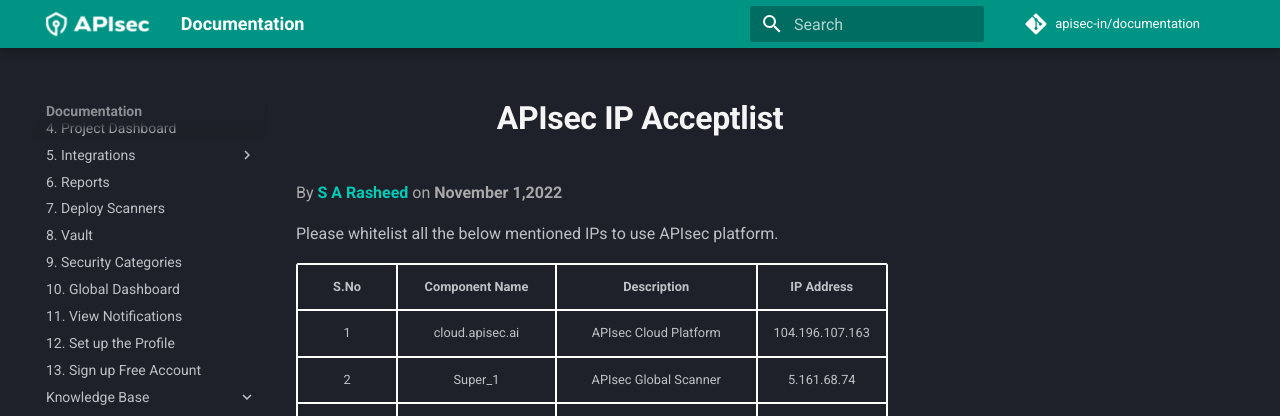
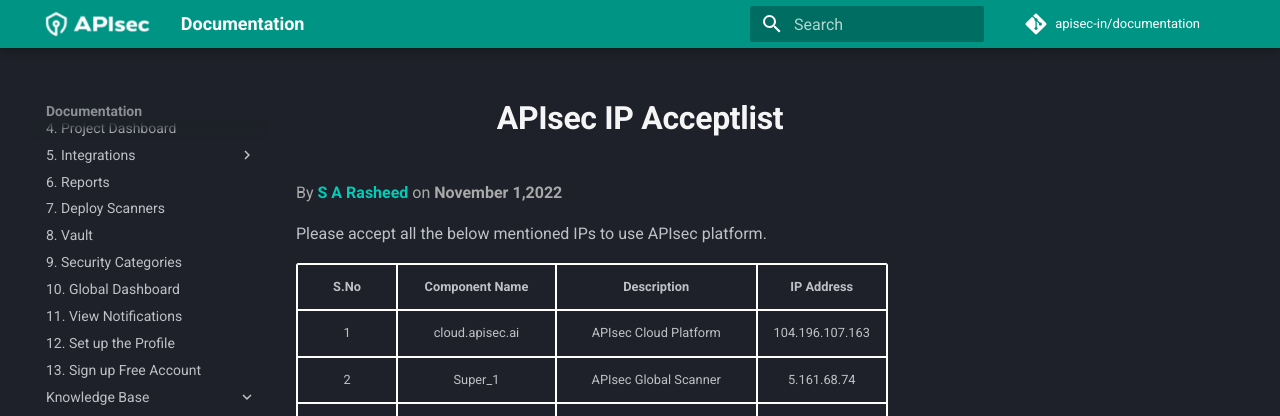
Before and after one commit to apisec-inc/documentation, an MkDocs documentation site: the page built from docs/IP-Acceptlist.md, in a window 1280 px wide and 926 px high. Shown: the top 416 px of the window. Built offline with MkDocs 1.6.1 and Material for MkDocs 9.7.7, drawn with Linux system fonts in a browser that asks for light colours; comment, search, counter and statistics services are not loaded.

Commit message:
Update IP-Acceptlist.md

```diff
--- a/docs/IP-Acceptlist.md
+++ b/docs/IP-Acceptlist.md
@@ -1,7 +1,7 @@
 <h1 align="center" style="color: #F5F5F5;"> <b> APIsec IP Acceptlist </b> </h1>
 
 <p style="text-align: left;color: 	#A9A9A9;font-size:16px;"> By <b><a href="https://github.com/sarasheed">S A Rasheed</a></b> on <b>November 1,2022</b> </p>
-<P>Please whitelist all the below mentioned IPs to use APIsec platform.</p>
+<P>Please accept all the below mentioned IPs to use APIsec platform.</p>
 
 <table style="border:1px solid white;text-align:center;">
   <tr style="border:1px solid white;text-align:center;">
```
